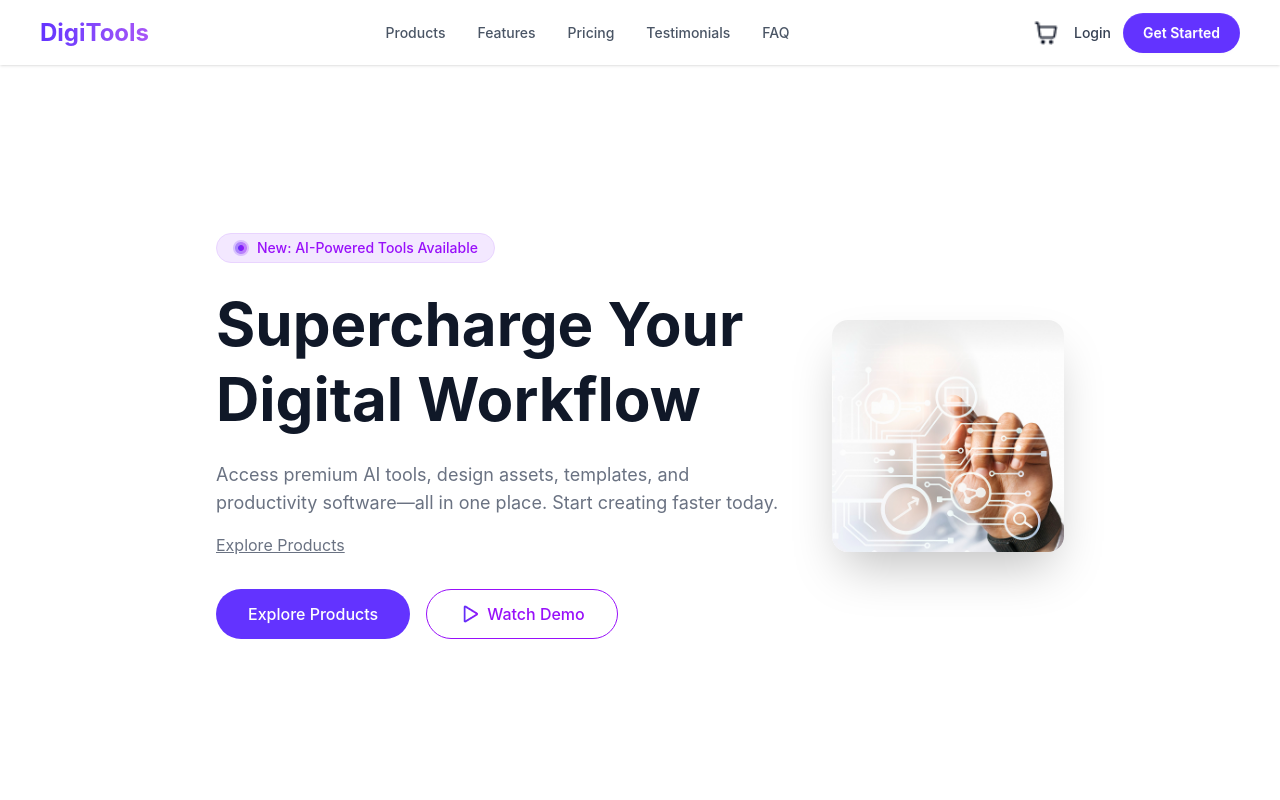
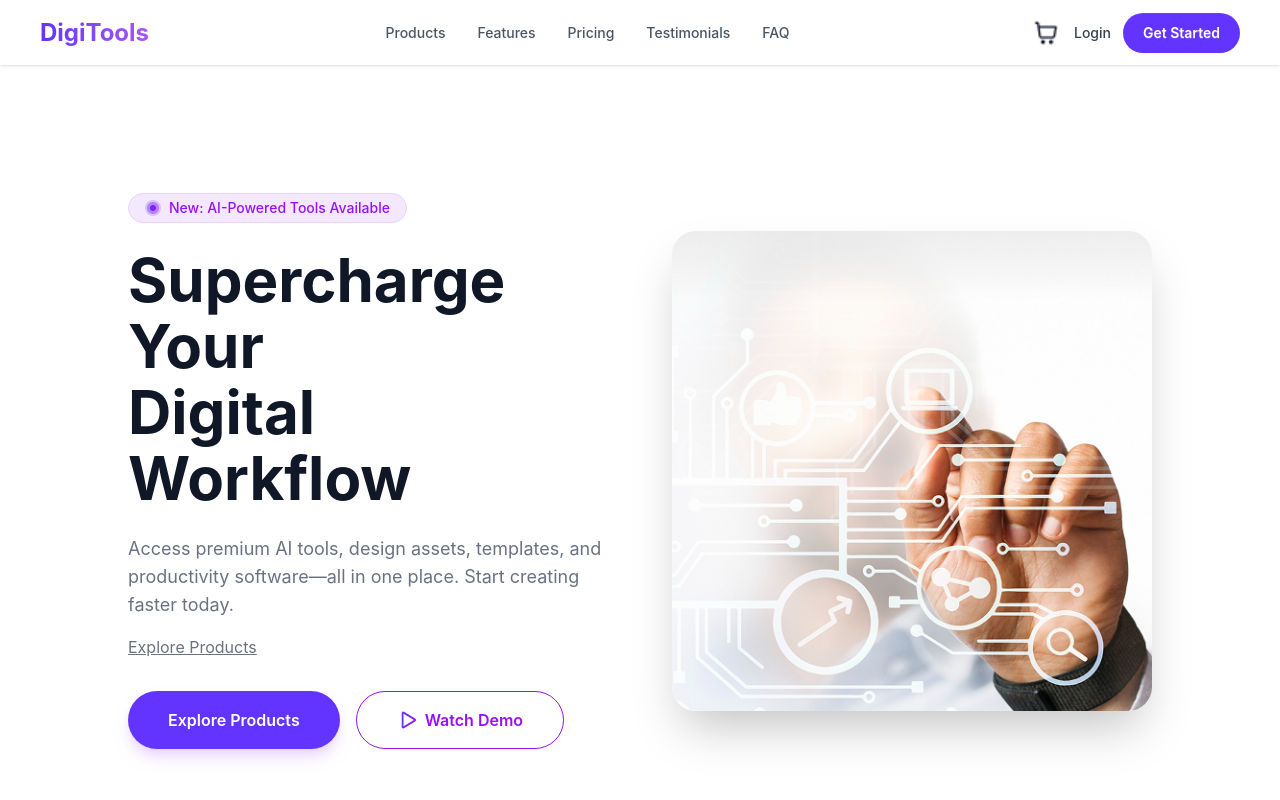
Before and after one commit to Omi-Das/dev-tool, a React (Vite) app: page / in a window 1280 px wide. Shown: the top 800 px of the page. Built offline with nearby package versions, Linux system fonts and the light colour scheme.

Commit message:
Sections added

```diff
--- a/src/Section.jsx
+++ b/src/Section.jsx
@@ -4,45 +4,52 @@ import circlePng from './assets/Group 5 (1).png'
 import playPng from './assets/Play.png'
 const Section = () => {
     return (
-        <div className='mx-auto p-30'>
-            <section className="flex flex-col lg:flex-row items-center justify-between px-6 py-12 lg:px-24 bg-white gap-12">
-  <div className="max-w-xl text-left">
-    <div className="inline-flex items-center px-4 py-1 rounded-full bg-purple-100 text-purple-600 text-sm font-medium mb-6 border border-purple-200">
-      <span className="mr-2"><img src={circlePng} alt="Circle" /></span> New: AI-Powered Tools Available
+     <div className="mx-auto p-4 md:p-12 lg:p-20">
+  <section className="flex flex-col lg:flex-row items-center justify-between px-4 py-12 lg:px-12 bg-white gap-12 lg:gap-16">
+    <div className="w-full lg:w-1/2 flex flex-col items-center lg:items-start text-center lg:text-left">
+      <div className="inline-flex items-center px-4 py-1 rounded-full bg-purple-100 text-purple-600 text-xs md:text-sm font-medium mb-6 border border-purple-200">
+        <span className="mr-2">
+          <img src={circlePng} alt="Circle" className="w-4 h-4" />
+        </span>
+        New: AI-Powered Tools Available
       </div>
 
-    <h1 className="text-4xl lg:text-6xl font-bold text-gray-900 leading-tight mb-6">
-      Supercharge Your Digital Workflow
+      <h1 className="text-4xl md:text-5xl lg:text-6xl font-bold text-gray-900 leading-[1.1] mb-6">
+        Supercharge Your <br className="hidden md:block" /> Digital Workflow
       </h1>
 
-    <p className="text-gray-500 text-lg mb-4">
-      Access premium AI tools, design assets, templates, and productivity software—all in one place. Start creating faster today.
+      <p className="text-gray-500 text-lg mb-4 max-w-lg">
+        Access premium AI tools, design assets, templates, and productivity
+        software—all in one place. Start creating faster today.
       </p>
 
       <a href="#" className="text-gray-500 underline mb-8 block hover:text-purple-600 transition">
         Explore Products
       </a>
 
-    <div className="flex flex-wrap gap-4">
-      <button className="bg-[#6333FF] text-white px-8 py-3 rounded-full font-medium hover:bg-purple-700 transition">
+      <div className="flex flex-col sm:flex-row gap-4 w-full sm:w-auto">
+        <button className="bg-[#6333FF] text-white px-10 py-4 rounded-full font-semibold hover:bg-purple-700 transition shadow-lg shadow-purple-200">
           Explore Products
         </button>
-      <button className="flex items-center gap-2 border border-purple-600 text-purple-600 px-8 py-3 rounded-full font-medium hover:bg-purple-50 transition">
-        <span><img src={playPng} alt="playButton" /></span> Watch Demo
+        <button className="flex items-center justify-center gap-2 border border-purple-600 text-purple-600 px-10 py-4 rounded-full font-semibold hover:bg-purple-50 transition">
+          <img src={playPng} alt="playButton" className="w-5 h-5" />
+          Watch Demo
         </button>
       </div>
     </div>
 
-  <div className="w-full lg:w-1/2">
+    <div className="w-full lg:w-1/2 flex justify-center lg:justify-end mt-12 lg:mt-0">
+      <div className="relative w-full max-w-md lg:max-w-full">
         <img
           src={bannerImg}
           alt="Hero Illustration"
-      className="rounded-2xl shadow-2xl w-full object-cover aspect-square"
+          className="rounded-3xl shadow-2xl w-full h-auto object-cover aspect-auto lg:aspect-square"
         />
       </div>
+    </div>
   </section>
+</div>
 
-        </div>
     );
 };
 
```
Also changed, not shown: src/Block.jsx (+3 -5 lines). Lines whose indentation alone changed are shown as unchanged.
